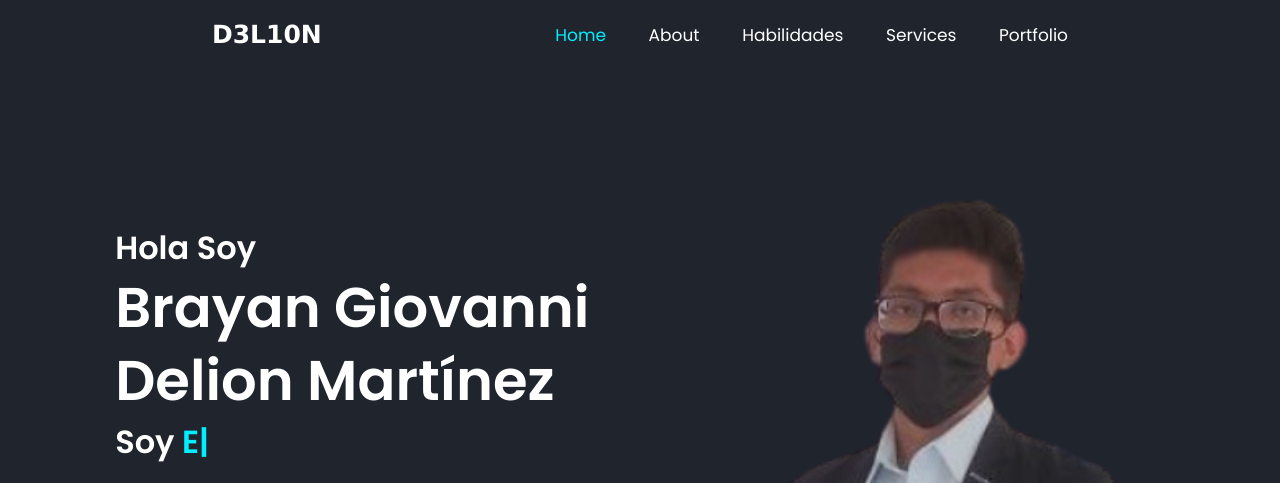
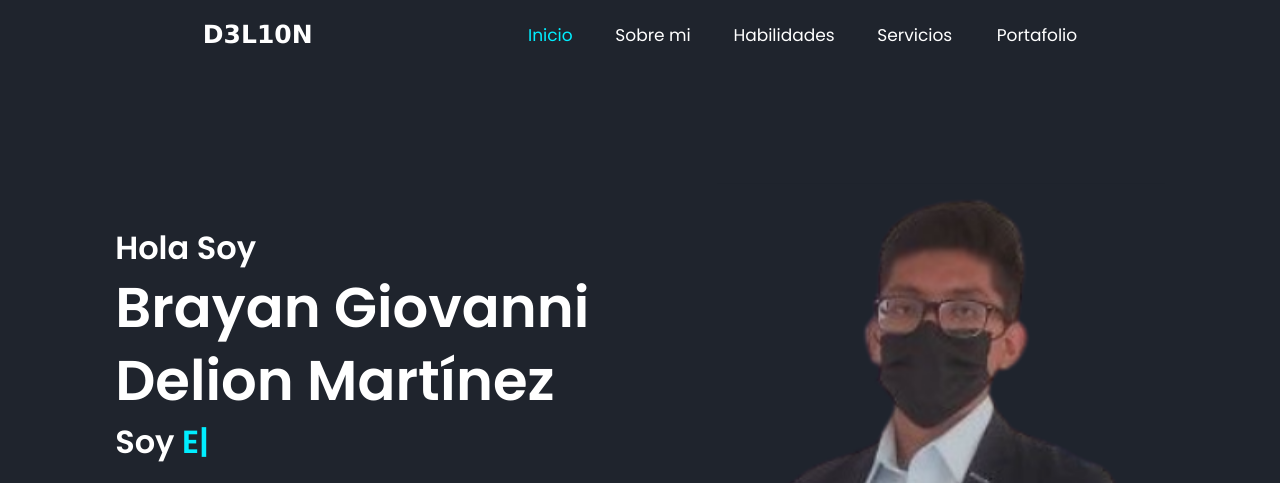
Before and after one commit to DelionM/myPortfolio, a plain HTML site: page index.html in a window 1280 px wide. Shown: the top 483 px of the page. Drawn offline with nearby package versions, Linux system fonts and the light colour scheme.

Commit message:
Update index.html

```diff
--- a/index.html
+++ b/index.html
@@ -23,11 +23,11 @@
 
       <i class="bx bx-menu" id="menu-icon"></i>
       <nav class="navbar">
-        <a href="#home" class="active">Home</a>
-        <a href="#about">About</a>
+        <a href="#home" class="active">Inicio</a>
+        <a href="#about">Sobre mi</a>
         <a href="#skills">Habilidades</a>
-        <a href="#services">Services</a>
-        <a href="#porfolio">Portfolio</a>
+        <a href="#services">Servicios </a>
+        <a href="#porfolio">Portafolio</a>
       </nav>
     </header>
 
@@ -242,7 +242,7 @@
     </seccion>
 
     <seccion class="portfolio" id="porfolio">
-      <h2 class="heading">Proyectos <span> Desarrollados y en desarrollo</span></h2>
+      <h2 class="heading">Proyectos <span> Actualmente en desarrollo</span></h2>
       <div class="portfolio-container">
         <div class="portfolio-box">
           <img src="images/compu.jpg" alt="compu" />
```
